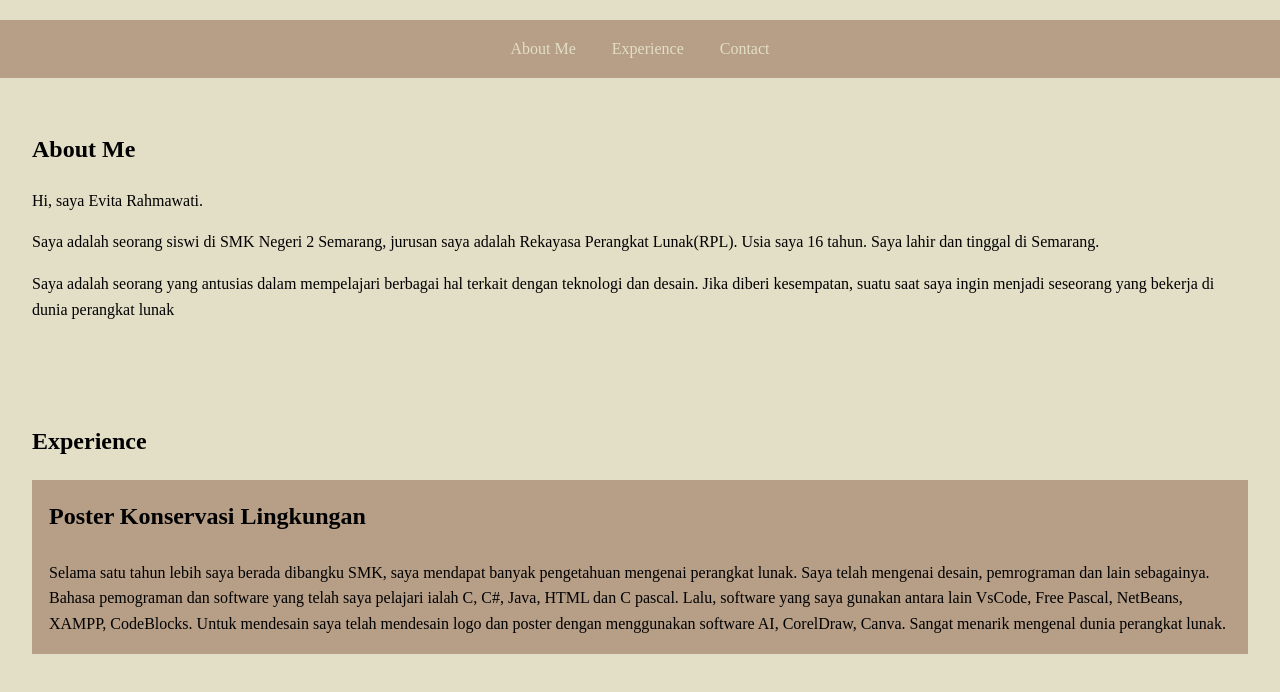
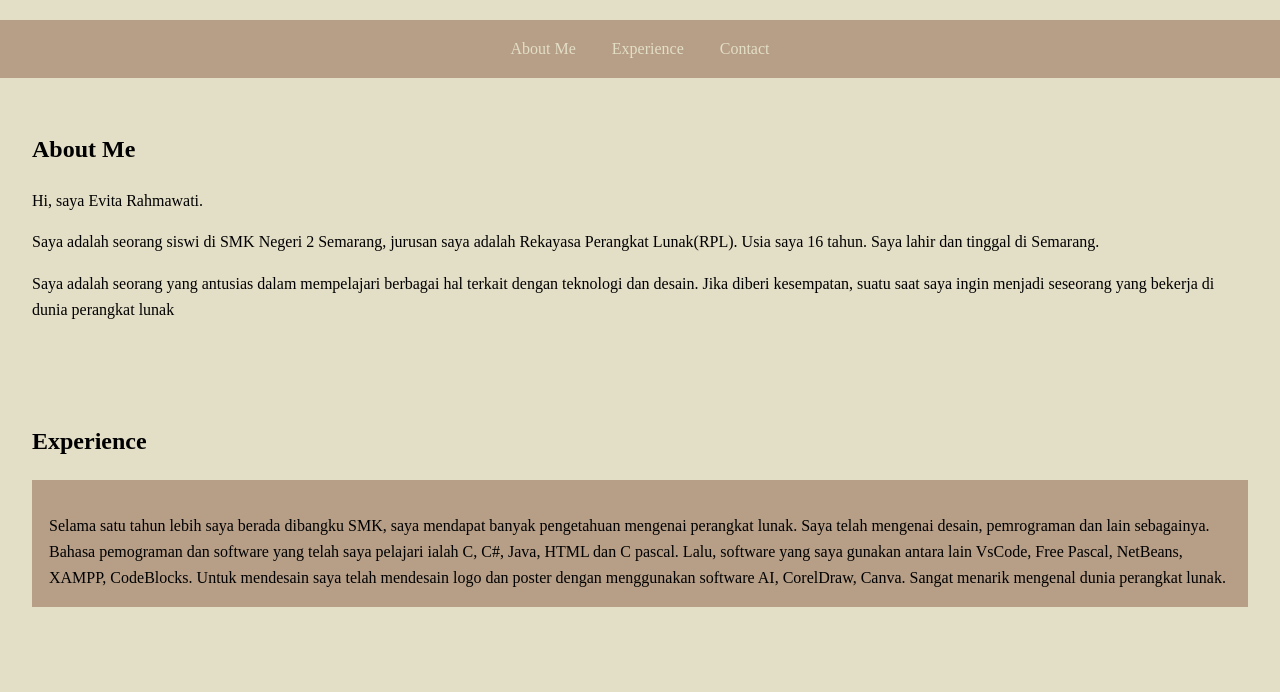
Before and after one commit to Evita0701/Evita0701.github.io, a plain HTML site: page index.html in a window 1280 px wide. Shown: the part 108-800 px from the top of the page. Drawn offline with Linux system fonts and the light colour scheme.

Commit message:
Update index.html

```diff
--- a/index.html
+++ b/index.html
@@ -97,7 +97,6 @@
     <section id="projects">
         <h2>Experience</h2>
         <div class="project">
-            <h3>Poster Konservasi Lingkungan</h3>
             <p>
                 Selama satu tahun lebih saya berada dibangku SMK, saya mendapat banyak pengetahuan mengenai perangkat lunak. Saya telah mengenai desain, pemrograman dan lain sebagainya. Bahasa pemograman dan software yang telah saya pelajari ialah C, C#, Java, HTML dan C pascal. Lalu, software yang saya gunakan antara lain VsCode, Free Pascal, NetBeans, XAMPP, CodeBlocks. Untuk mendesain saya telah mendesain logo dan poster dengan menggunakan software AI, CorelDraw, Canva. Sangat menarik mengenal dunia perangkat lunak.
             </p>
```
